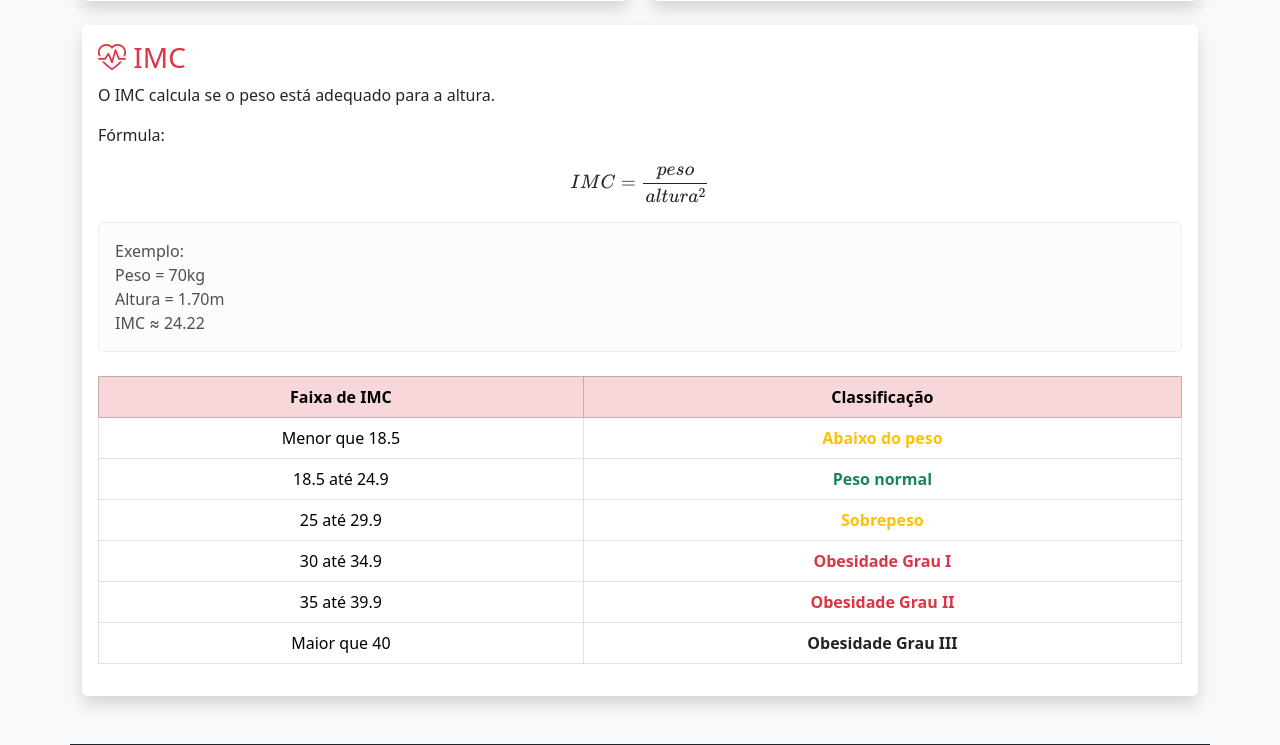
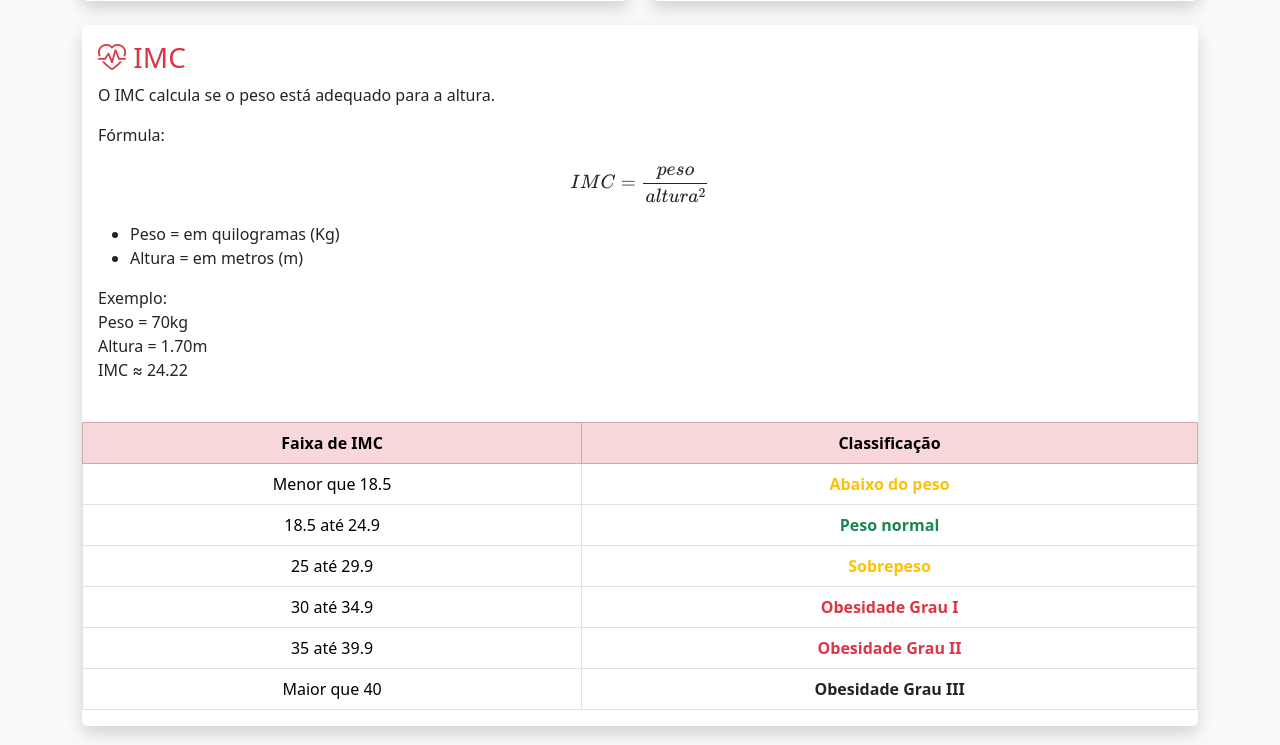
Before and after one commit to ari268/calculadora_mutifuncional, a Flask app: page /sobre in a window 1280 px wide. Shown: the part 978-1723 px from the top of the page. Run offline with Flask 3, Linux system fonts and the light colour scheme.

Commit message:
Pá o sobre.html

```diff
--- a/templates/sobre.html
+++ b/templates/sobre.html
@@ -274,6 +274,10 @@ M = C(1+i)^t
             \[
 IMC = \frac{peso}{altura^2}
 \]
+                    <ul class="mt-3">
+                        <li>Peso = em quilogramas (Kg)</li>
+                        <li>Altura = em metros (m)</li>
+                    </ul
 
             <div class="alert alert-light mt-3">
 
```
